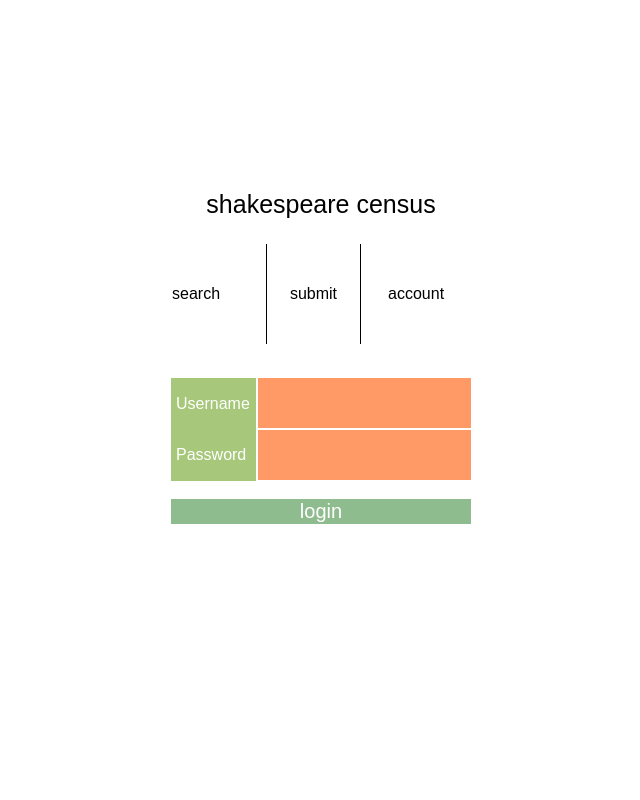
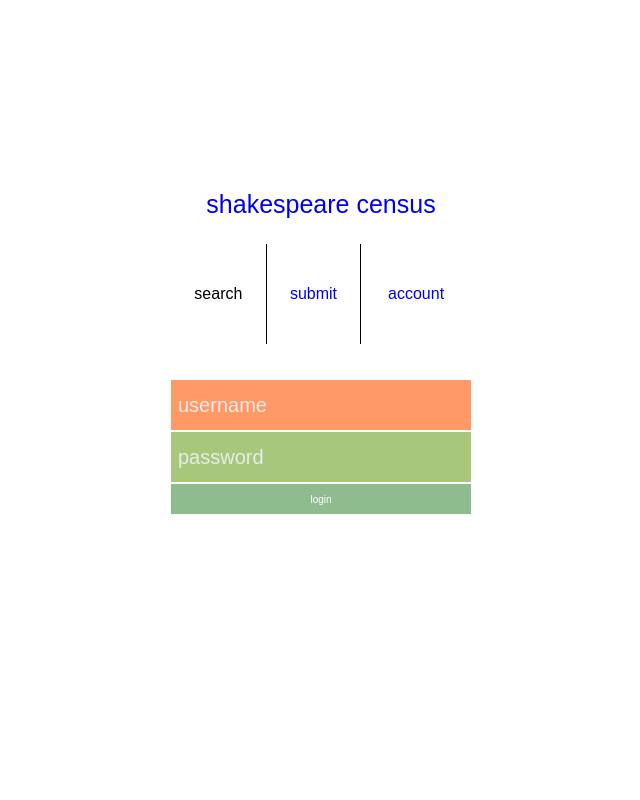
Before and after one commit to mujinyun2009/shakespeare-census, a Django app: page /census/login in a window 1280 px wide. Shown: the whole page, without its empty margins (319-959 px from the left). Run offline with Django 3.2, Linux system fonts and the light colour scheme; parts of the project's set-up code (start-up, migrations or seed data) failed here and were passed over; some libraries are stand-ins or nearby versions.

Commit message:
finish first iteration of login style

```diff
--- a/census/templates/census/login.html
+++ b/census/templates/census/login.html
@@ -8,13 +8,14 @@
 
 hr.style1 {
   border: 0;
-  height: 1px;
+  height: 2px;
   border-color:#6E728A;
   padding:0px;
   margin:0px;
 }
 
 a {text-decoration: None}
+a:visited {color:#000000;}
 .login {
   border : none;
   position:relative;
@@ -24,11 +25,28 @@ a {text-decoration: None}
   width: 300px;
 }
 
+input[type=text]:focus {
+  outline: none;
+  box-shadow: 0px 10px 0px -9px #ebebeb, 0px 10px 0px -9px #ebebeb;
+}
+input[type=password]:focus {
+  outline: none;
+  box-shadow: 0px 10px 0px -9px #ebebeb, 0px 10px 0px -9px #ebebeb;
+}
+
+input[type=submit]{
+	font-size:10px;
+	height:30px;
+}
+
 
 input {
     border: None;
     color: #FFFFFF;
     background: none;
+    box-shadow: 0px 0px 0px 0px #ebebeb, 0px 0px 0px 0px #ebebeb;
+    -webkit-transition: box-shadow 0.3s;
+  	transition: box-shadow 0.3s;
     width: 200px;
     font-size:20px;
     font-family:"Century Gothic", AppleGothic, sans-serif;
@@ -57,34 +75,50 @@ table {
   color: #FFFFFF;
   margin:0px;
   padding:5px;
+  font-size:15px;
   border-collapse: collapse;
+  font-family:"Century Gothic", AppleGothic, sans-serif;
 }
+::-webkit-input-placeholder { /* Chrome */
+  color: #EAEAEA;
+}
+:-ms-input-placeholder { /* IE 10+ */
+  color: #EAEAEA;
+}
+::-moz-placeholder { /* Firefox 19+ */
+  color: #EAEAEA;
+  opacity: 1;
+}
+:-moz-placeholder { /* Firefox 4 - 18 */
+  color: #EAEAEA;
+  opacity: 1;
+}
+.special {
+  padding-top:0;
+  padding-bottom:0;
+  background-color: #ff9966;
+  border-bottom: 2px solid #FFFFFF;
+  border-left: 2px solid #FFFFFF;
+  color: #FFFFFF;
+  margin:0px;
+  padding:5px;
+  border-collapse: collapse;
+  font-family:"Century Gothic", AppleGothic, sans-serif;
 
-
-.table2:nth-child(2) {background-color: #ff9966; border-left: 2px solid #FFFFFF; border-bottom:2px solid #FFFFFF;}
+}
+.table2:nth-child(2) {background-color: #ff9966; border-left: 2px solid #FFFFFF; border-bottom:0px solid #FFFFFF;}
 
 .table2:nth-child(odd) {background-color: #a7c87b; border-bottom:none;}
 
 table th:nth-child(odd) {background-color: #ff9966}
 
-tr {
-    border:none;
-}
-th, td {
-    padding-top:0;
-    padding-bottom:0;
+
+
+
+td:hover:not(.table2):not(.special) {
+  background-color: #F2E8CE;
 }
 
-td a {
-  display: block;
-  color: black;
-  text-align: center;
-  text-decoration: none;
-}
-
-td:hover:not(.table2) {
-  background-color: #F2E8CE;
-}
 
 .header {
   text-align: center;
@@ -141,7 +175,7 @@ p.title {
 }
 </style>
 <head>
-<p class = "title" style="text-align:center;">shakespeare census</p>
+<p class = "title" style="text-align:center; color:black;"><a href = "http://localhost:8000">shakespeare census</a></p>
 
 </head>
 
@@ -151,20 +185,26 @@ p.title {
 <tr>
 <td class = "topbar">
 <div id = "unhidebutton">
+    <center>
     <p class = sansserif>
     search
     </p>
+    </center>
   </div>
 </td>
 <td class = "topbar">
+<center>
 <p class = sansserif>
 <a  href="http://localhost:8000/census/submission">submit</a>
 </p>
+</center>
 </td>
 <td class = "topbar">
+<center>
 <p class = sansserif>
 <a class href="http://localhost:8000/census/login">account</a>
 </p>
+</center>
 </td>
 </tr>
 </table>
@@ -177,17 +217,14 @@ p.title {
     <div class="content-form">
             <form id="login_form" method="post" action="/census/login">
                 {% csrf_token %}
-                <p class = "sansserif">
+                <center>&nbsp;</center>
                 <table class = "center2">
+
                     <tr height ="40">
-                    <td class = "table2">Username</td>
-                    <td class = "table2"><input type="text" name="username" value="" size="30" style="height:40px;" /></td>
+                    <td class = "special"><input type="text" name="username" placeholder="username" value="" size="30" style="height:40px;" /></td>
                     </tr>
                     <tr  height="40">
-                    <td class = "table2">
-                    Password
-                    </td>
-                    <td class = "table2"><input type="password" name="password" value="" size="30" style="height:40px;"/></td>
+                    <td class = "table2"><input type="password" name="password" placeholder="password" value="" size="30" style="height:40px;"/></td>
                     </tr>
                 </table>
                                 <hr class="style1"></hr>
```
Also changed, not shown: 2 other files.
